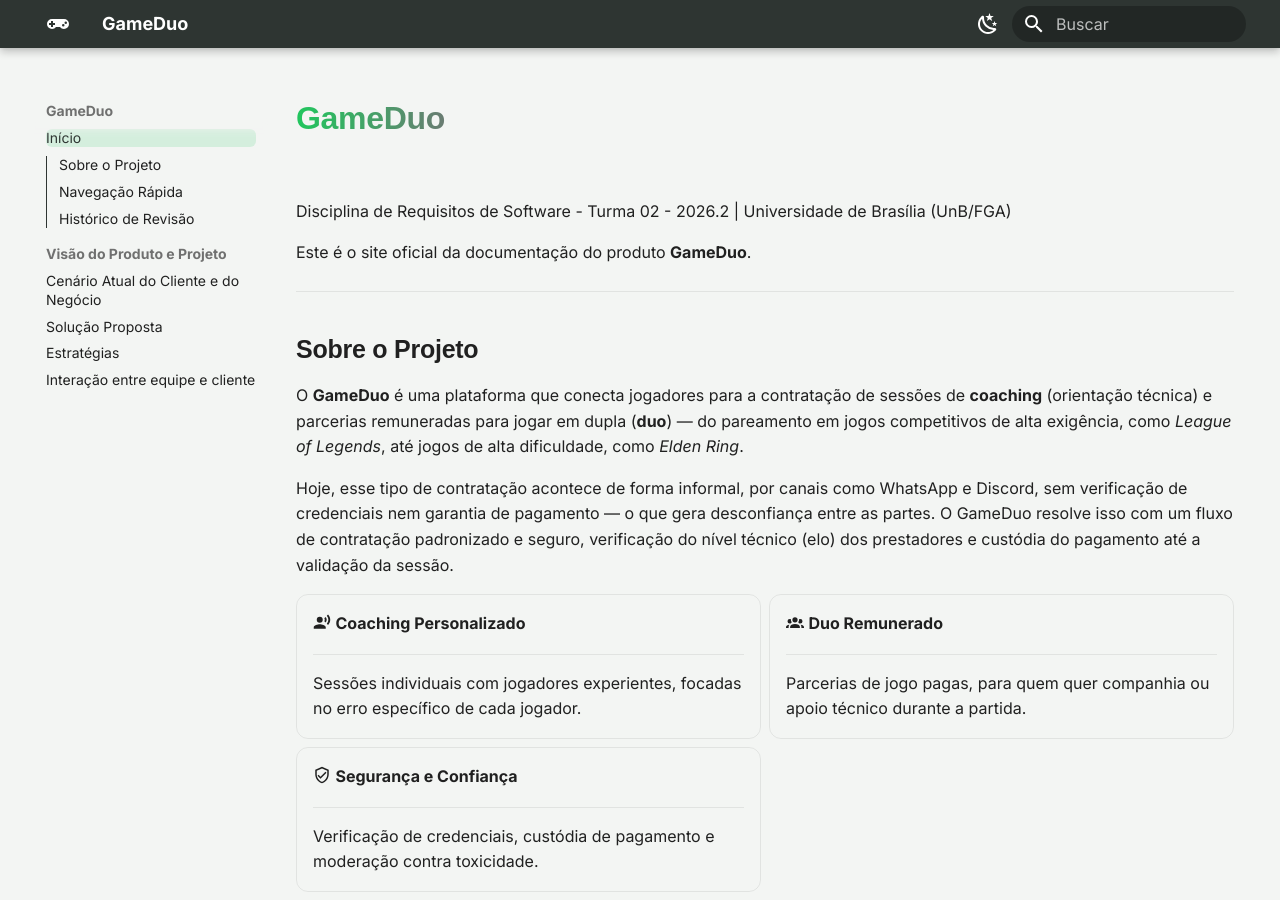
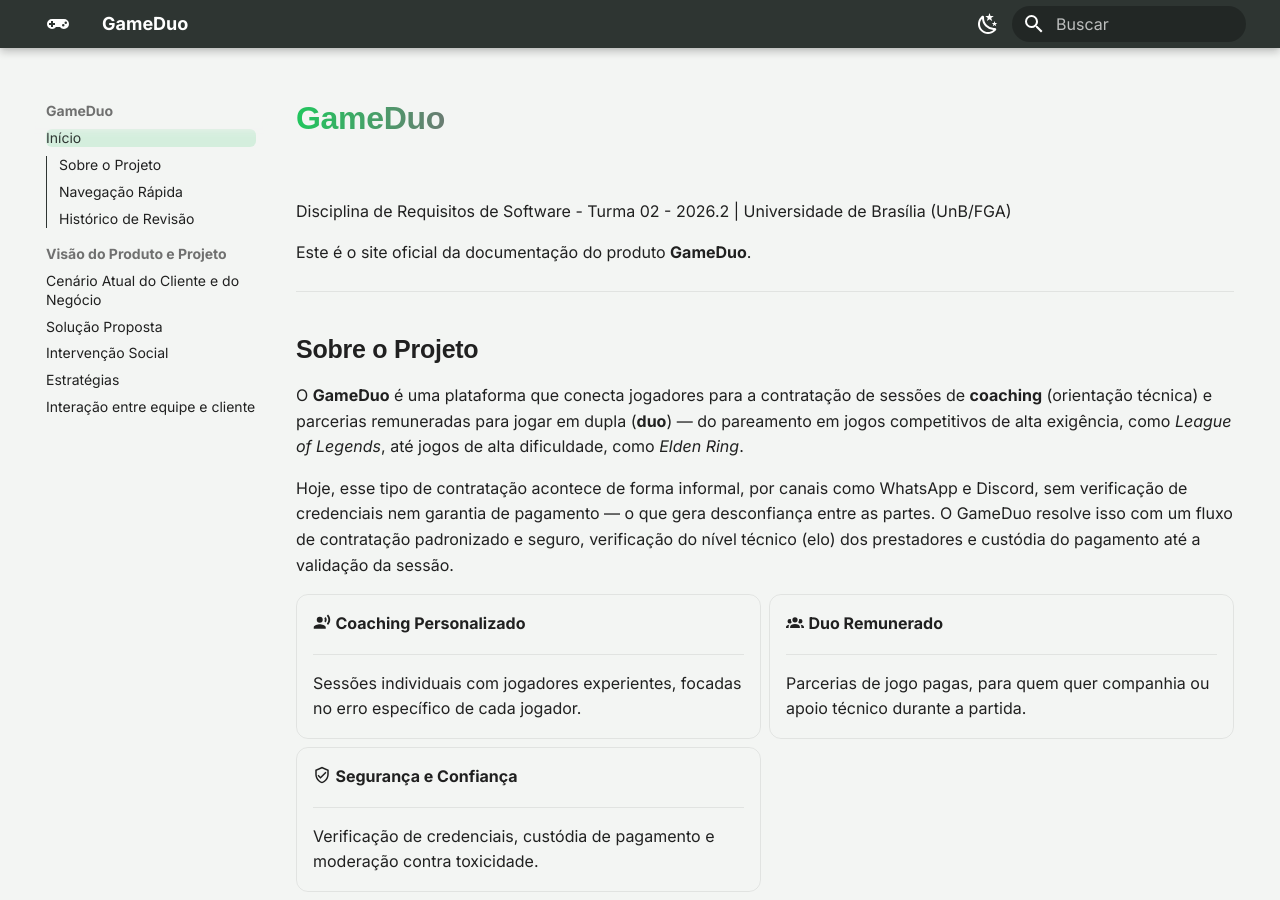
Before and after one commit to mdsreq-fga-unb/REQ-2026.2-T02-GameDuo, an MkDocs documentation site: the page built from docs/index.md, in a window 1280 px wide and 900 px high. Built offline with MkDocs 1.6.1 and Material for MkDocs 9.7.7, drawn with Linux system fonts in a browser that asks for light colours.

Commit message:
[DOCS] Viabilidade e Intervencao Social

```diff
--- a/mkdocs.yml
+++ b/mkdocs.yml
@@ -62,5 +62,6 @@
   - Visão do Produto e Projeto:
       - Cenário Atual do Cliente e do Negócio: visao-produto/cenario-atual.md
       - Solução Proposta: visao-produto/solucao-proposta.md
+      - Intervenção Social: visao-produto/intervencao-social.md
       - Estratégias: visao-produto/estrategias.md
       - Interação entre equipe e cliente: visao-produto/interacao-equipe.md
```
